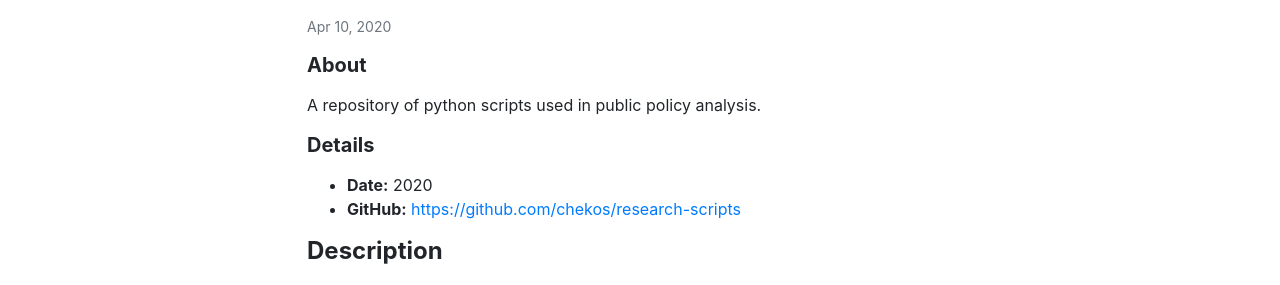
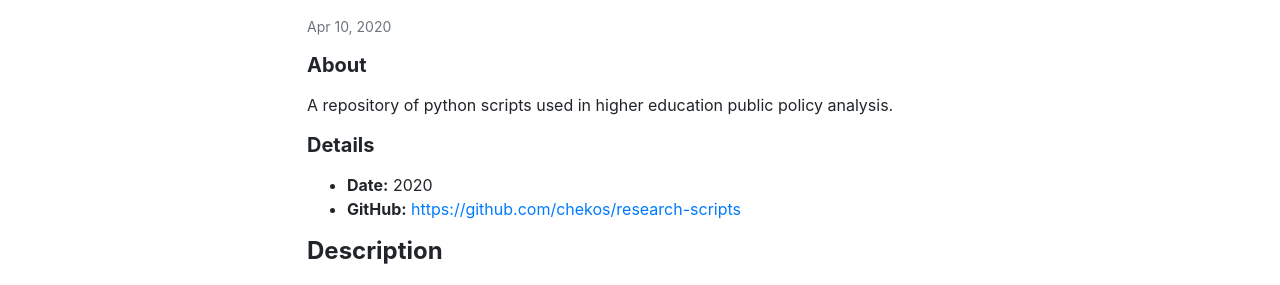
Before and after one commit to cimarron-io/cimarronio-datasettes, a Jekyll site: the page built from _posts/2020-04-10-research-scripts.md, in a window 1280 px wide and 900 px high, scrolled down 504 px. Shown: the part 165-450 px from the top of the window. Built offline with Jekyll 4.4.1, drawn with Linux system fonts in a browser that asks for light colours; nearby versions of some CDN libraries; library files that are not in the unit come from our copies.

Commit message:
update repo link

```diff
--- a/_posts/2020-04-10-research-scripts.md
+++ b/_posts/2020-04-10-research-scripts.md
@@ -2,16 +2,16 @@
 title: "Research Scripts"
 categories: ["public policy", "python", "research"]
 image: research-scripts.png
-visit: https://github.com/chekos/research-scripts/
+visit: https://github.com/chekos/hec-research-scripts/
 ---
 
 ##### About
 
-A repository of python scripts used in public policy analysis.
+A repository of python scripts used in higher education public policy analysis.
 
 ##### Details
 - **Date:** 2020
-- **GitHub:** [https://github.com/chekos/research-scripts](https://github.com/chekos/research-scripts)
+- **GitHub:** [https://github.com/chekos/research-scripts](https://github.com/chekos/hec-research-scripts)
 
 #### Description
 
```
